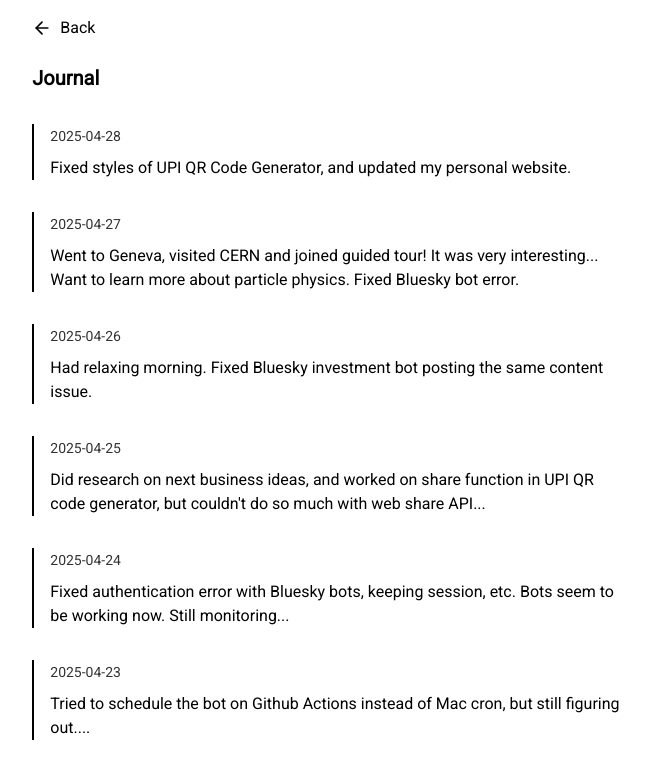
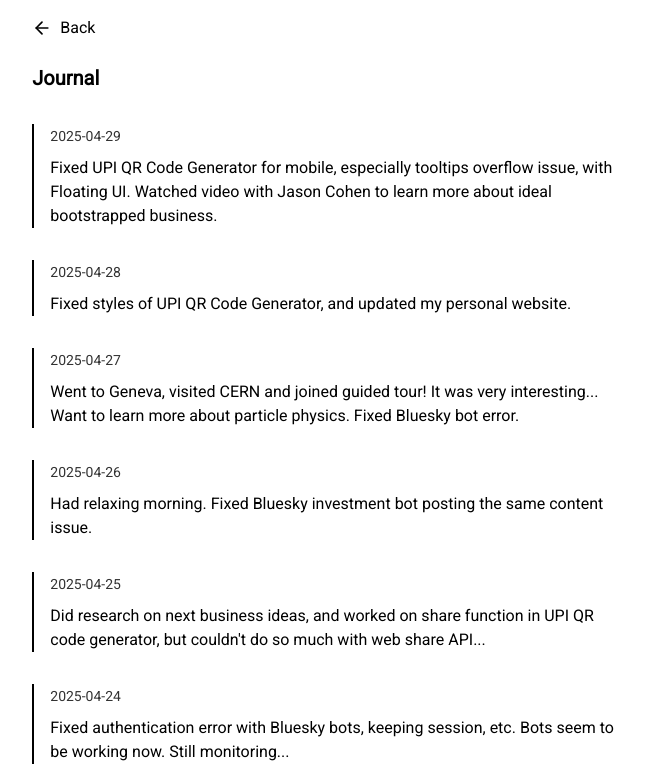
Before and after one commit to minamicode/minamicode.com, a Next.js app: page /journal in a window 1280 px wide. Shown: the top 770 px of the page, without its empty margins (309-959 px from the left). Built offline with nearby package versions, Linux system fonts and the light colour scheme.

Commit message:
add a journal entry

```diff
--- a/src/app/_components/JournalEntries.tsx
+++ b/src/app/_components/JournalEntries.tsx
@@ -6,6 +6,10 @@
 };
 
 const entries: JournalEntry[] = [
+  {
+    date: "2025-04-29",
+    text: "Fixed UPI QR Code Generator for mobile, especially tooltips overflow issue, with Floating UI. Watched video with Jason Cohen to learn more about ideal bootstrapped business.",
+  },
   {
     date: "2025-04-28",
     text: "Fixed styles of UPI QR Code Generator, and updated my personal website.",
```
